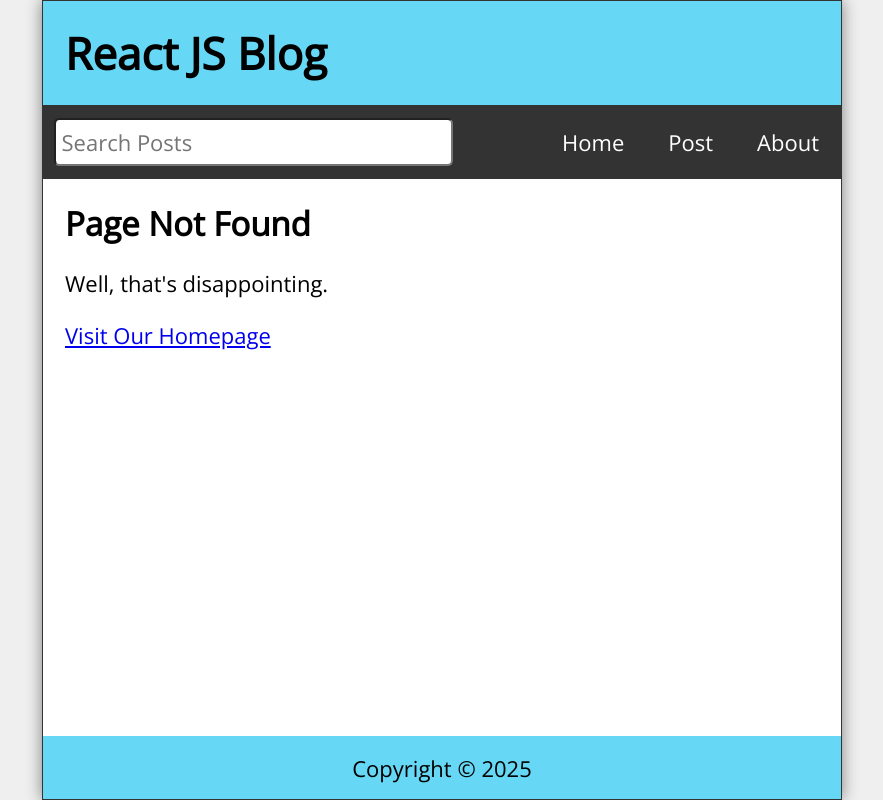
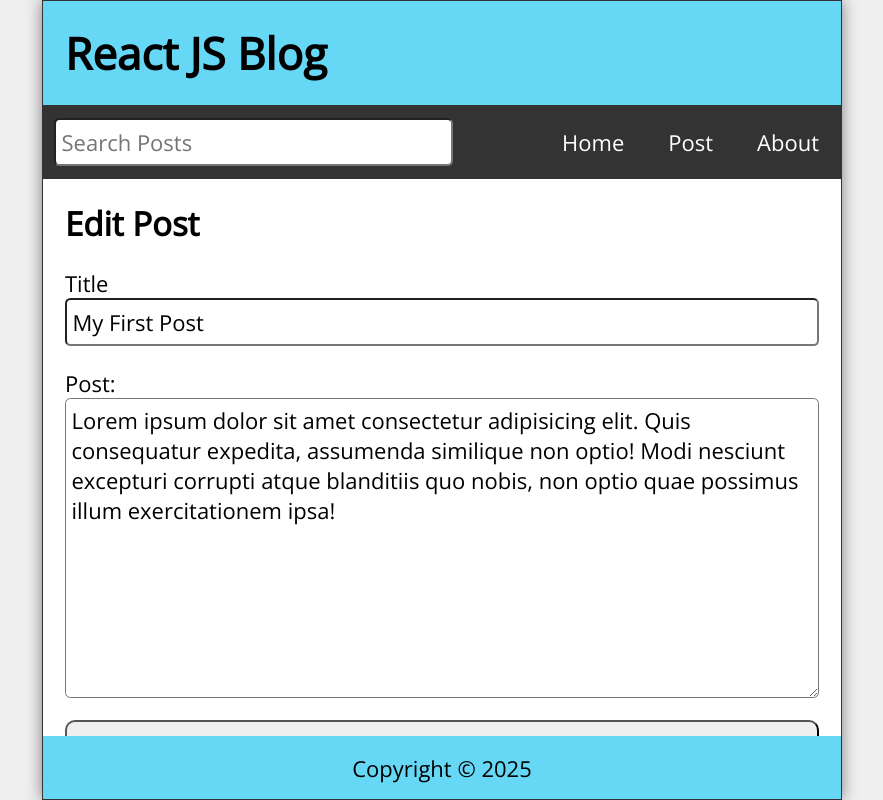
Before and after one commit to SarEnderTarkanson/ReactSeries, a React (Create React App) app in the folder r-blog-project/: page /edit/1 in a window 1280 px wide. Before the commit this address had no page. Shown: the whole page, without its empty margins (198-1081 px from the left). Built offline with nearby package versions, Linux system fonts and the light colour scheme; data requests are answered from the project's data file.

Commit message:
Created an EditPost component, to update the post when necessary

```diff
--- a/r-blog-project/src/App.js
+++ b/r-blog-project/src/App.js
@@ -10,6 +10,7 @@
 import { useState, useEffect } from "react";
 import { format } from "date-fns";
 import api from "./api/posts";
+import EditPost from "./EditPost";
 
 function App() {
   const [posts, setPosts] = useState([]);
@@ -111,6 +112,19 @@
           }
         />
         <Route
+          path="/edit/:id"
+          element={
+            <EditPost
+              posts={posts}
+              handleEdit={handleEdit}
+              editTitle={editTitle}
+              setEditTitle={setEditTitle}
+              editBody={editBody}
+              setEditBody={setEditBody}
+            />
+          }
+        />
+        <Route
           path="/post/:id"
           element={<PostPage posts={posts} handleDelete={handleDelete} />}
         />
--- /dev/null
+++ b/r-blog-project/src/EditPost.js
@@ -0,0 +1,52 @@
+import { useEffect } from "react";
+import { useParams, Link } from "react-router-dom";
+
+const EditPost = ({
+  posts,
+  handleEdit,
+  editBody,
+  setEditBody,
+  editTitle,
+  setEditTitle,
+}) => {
+  const { id } = useParams();
+  const post = posts.find((post) => post.id.toString() === id);
+
+  useEffect(() => {
+    if (post) {
+      setEditTitle(post.title);
+      setEditBody(post.body);
+    }
+  }, [post, setEditTitle, setEditBody]);
+  return (
+    <main className="NewPost">
+      {editTitle && (
+        <>
+          <h2>Edit Post</h2>
+          <form className="newPostForm" onSubmit={(e) => e.preventDefault()}>
+            <label htmlFor="postTitle">Title</label>
+            <input
+              id="postTitle"
+              type="text"
+              required
+              value={editTitle}
+              onChange={(e) => setEditTitle(e.target.value)}
+            />
+            <label htmlFor="postBody">Post:</label>
+            <textarea
+              id="postBody"
+              required
+              value={editBody}
+              onChange={(e) => setEditBody(e.target.value)}
+            />
+            <button type="submit" onClick={() => handleEdit(post.id)}>
+              Submit
+            </button>
+          </form>
+        </>
+      )}
+    </main>
+  );
+};
+
+export default EditPost;
```
